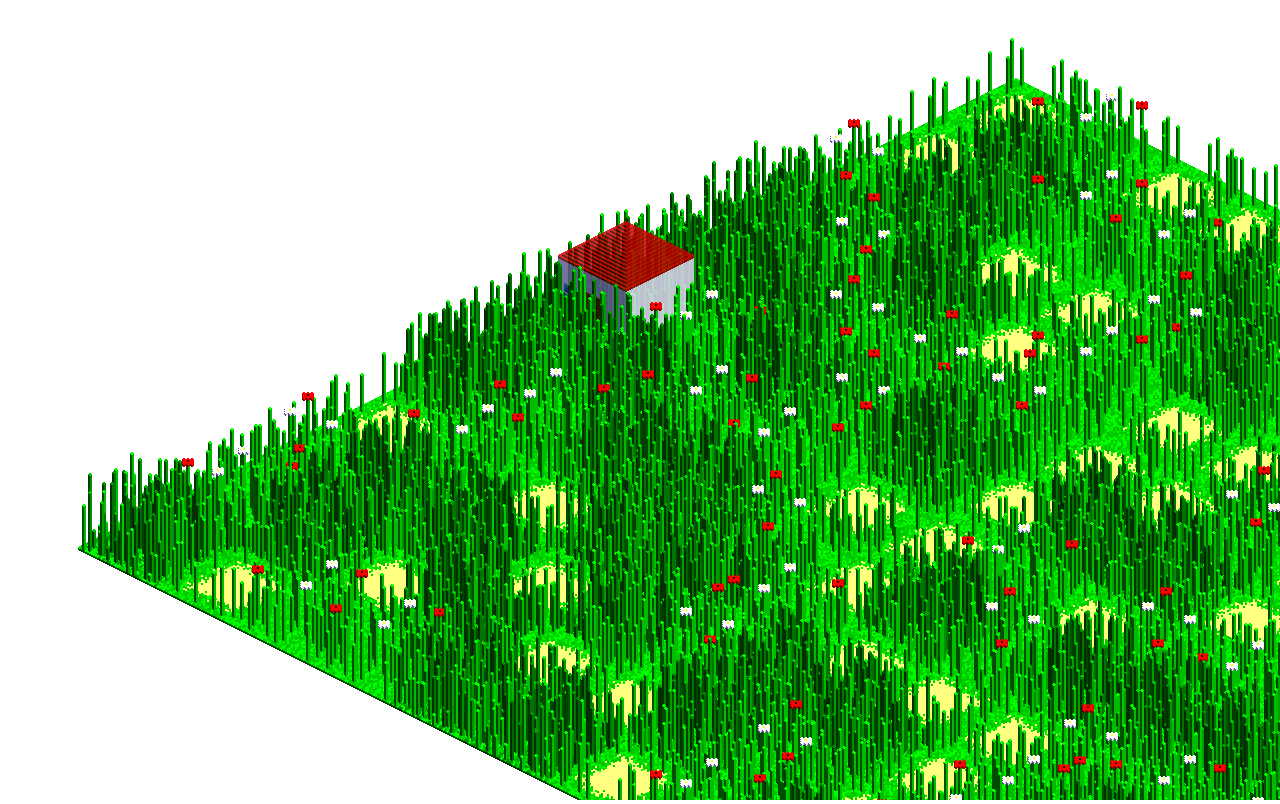
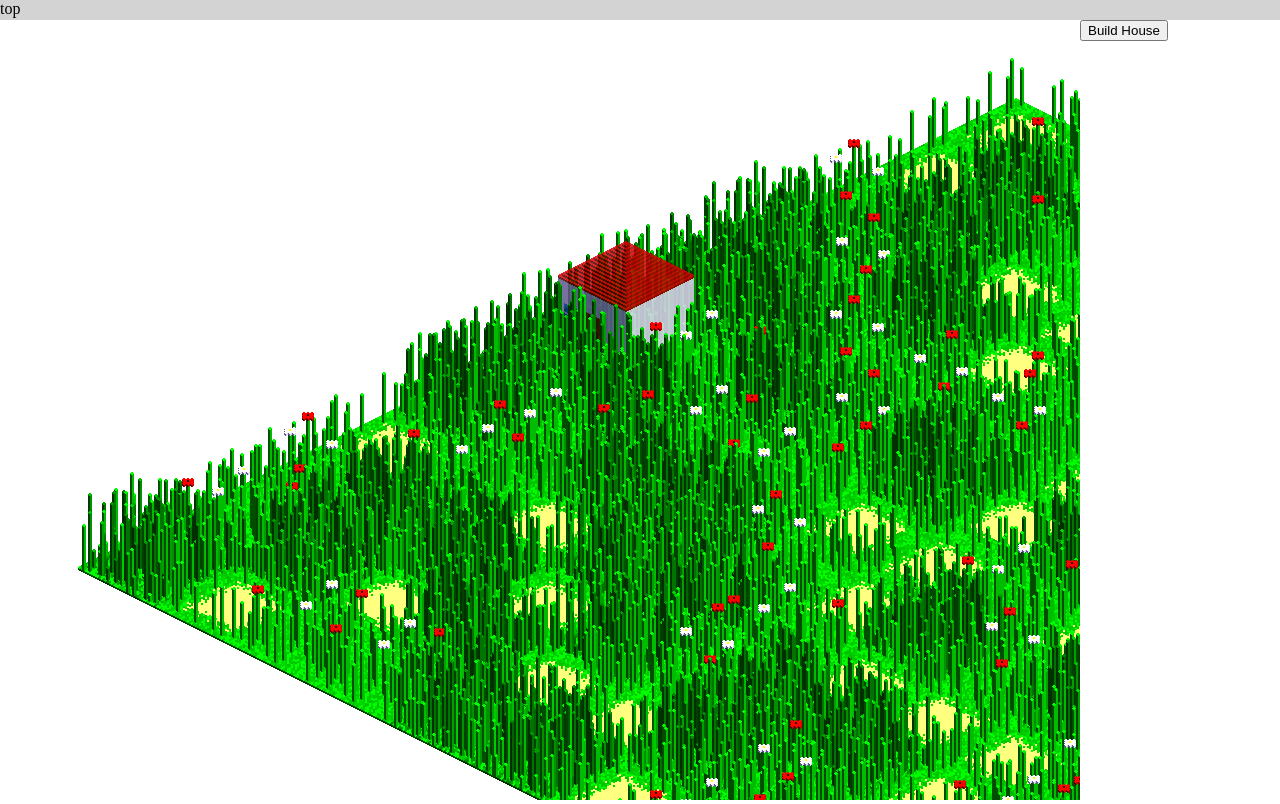
Before and after one commit to raytracer/2d-isometric, a website: page index.html in a window 1280 px wide. Drawn offline with Linux system fonts and the light colour scheme.

Commit message:
add basic UI

```diff
--- a/index.html
+++ b/index.html
@@ -11,11 +11,30 @@
             margin: 0;
             padding: 0;
         }
+
+        .top {
+            background-color: lightgrey;
+            height: 20px;
+            width: 100%;
+        }
+
+        .main {
+            display: flex;
+            align-items: stretch;
+        }
+
+        .right {
+            width: 200px;
+        }
     </style>
 </head>
 
 <body>
-    <canvas id="main-canvas" width="1500" height="1000"></canvas>
+    <div class="top">top</div>
+    <div class="main">
+        <canvas id="main-canvas" width="1500" height="1000"></canvas>
+        <div class="right"><button id="house">Build House</button></div>
+    </div>
     <script src="index.js"></script>
 </body>
 
--- a/index.js
+++ b/index.js
@@ -18,8 +18,10 @@
   if (canvas) {
     const vw = Math.max(document.documentElement.clientWidth || 0, window.innerWidth || 0);
     const vh = Math.max(document.documentElement.clientHeight || 0, window.innerHeight || 0);
-    canvas.width = vw;
-    canvas.height = vh;
+    const interfaceRight = 200;
+    const interfaceTop = 20;
+    canvas.width = vw - interfaceRight;
+    canvas.height = vh - interfaceTop;
   }
   var cursorX = 0;
   var cursorY = 0;
@@ -54,32 +56,37 @@
         }
       });
     };
-    document.onmouseup = () => {
+    if (canvas) {
+      canvas.onmouseup = () => {
         buildHouse();
       };
-    document.onmousemove = (event) => {
+      canvas.addEventListener("mousemove", (event) => {
         moveX = 0;
         moveY = 0;
         const speed = 10;
         const edge = 30;
-      if (canvas) {
-        if (event.clientX < edge) {
+        if (event.offsetX < edge) {
           moveX = speed;
         }
-        if (event.clientY < edge) {
-          console.log("hi");
+        if (event.offsetY < edge) {
           moveY = speed;
         }
-        if (event.clientX > canvas.width - edge) {
+        if (event.offsetX > canvas.width - edge) {
           moveX = -speed;
         }
-        if (event.clientY > canvas.height - edge) {
+        if (event.offsetY > canvas.height - edge) {
           moveY = -speed;
         }
+      });
+      canvas.addEventListener("mouseleave", (event) => {
+        moveX = 0;
+        moveY = 0;
+      });
     }
+    document.addEventListener("mousemove", (event) => {
       cursorX = event.offsetX;
       cursorY = event.offsetY;
-    };
+    });
     document.onkeypress = (event) => {
       switch (event.key) {
         case "w":
```
Also changed, not shown: index.ts (+20 -11 lines), 1 other file. Lines whose indentation alone changed are shown as unchanged.
